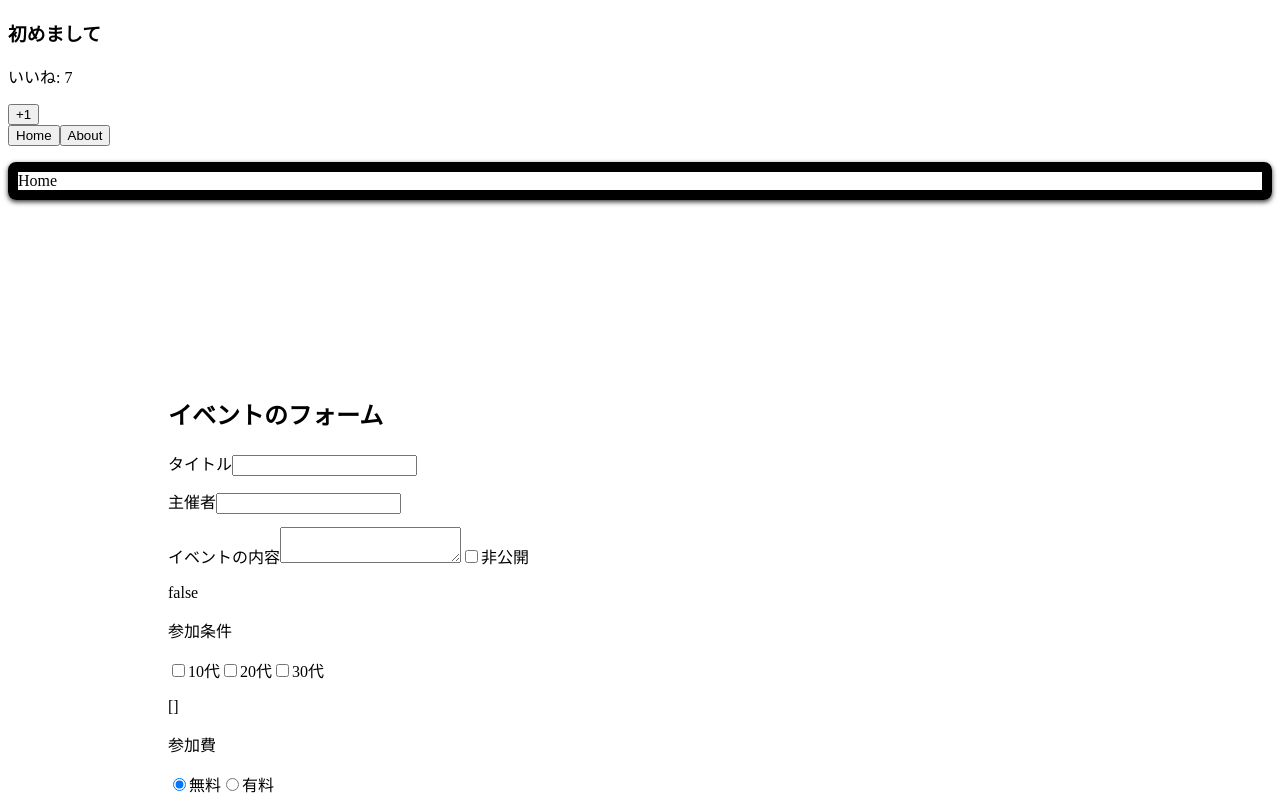
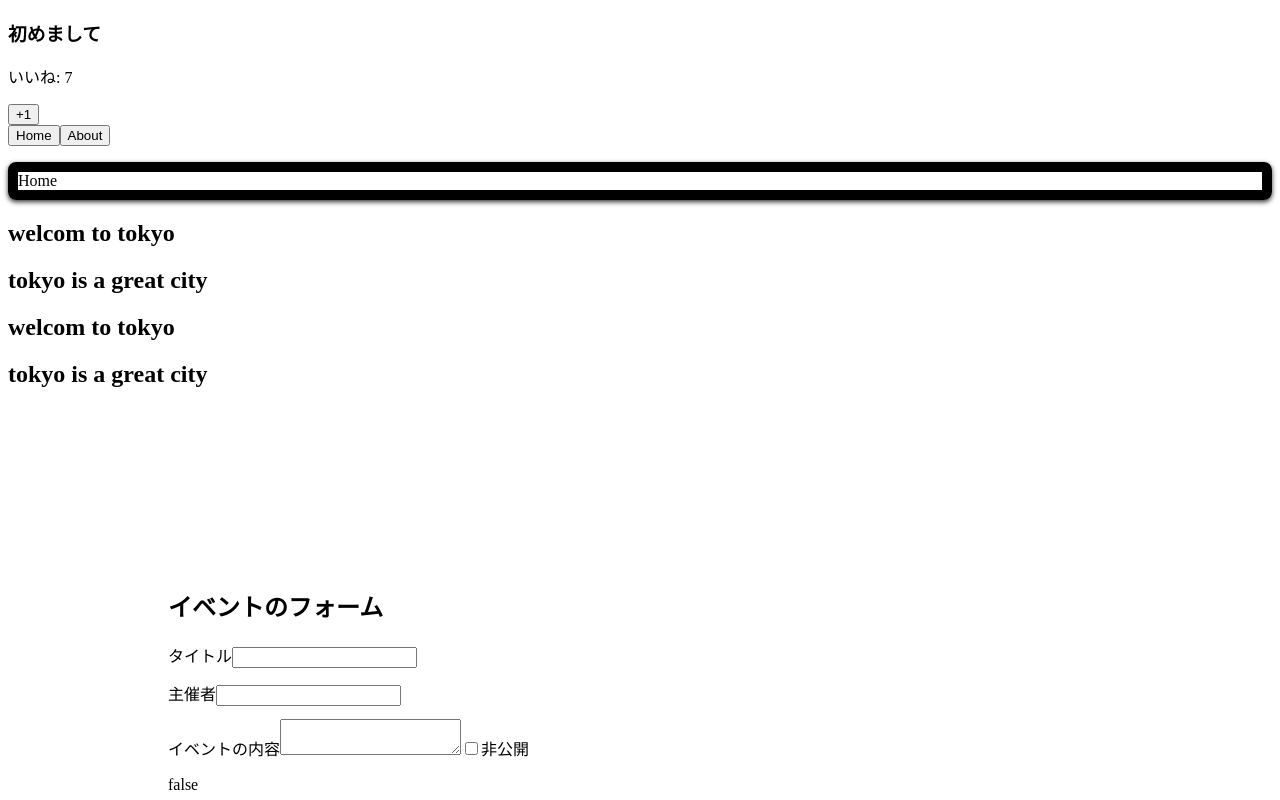
Before and after one commit to asaknkn/vue-study, a Vue app: page / in a window 1280 px wide. Shown: the top 800 px of the page. Built offline with nearby package versions, Linux system fonts and the light colour scheme.

Commit message:
filter and mixin

```diff
--- /dev/null
+++ b/src/components/CountNumber.vue
@@ -0,0 +1,30 @@
+<template>
+  <div>
+    <h2>{{title | upperCase | lowerCase}}</h2>
+    <h2>{{subTitle | lowerCase}}</h2>
+  </div>
+</template>
+
+<script>
+  import { tokyoNumber } from "@/tokyoNumber"
+
+  export default {
+    mixins: [tokyoNumber],
+    created() {
+      console.log("created countNumber after Mixin")
+    },
+    /*
+    data() {
+      return {
+        title: "Welcom to Tokyo",
+        subTitle: "Tokyo is a great city"
+      }
+    },
+    filters: { //再描画されるたびに実行される。
+      lowerCase(value) {
+        return value.toLowerCase()
+      }
+    },
+    */
+  }
+</script>
--- a/src/components/Home.vue
+++ b/src/components/Home.vue
@@ -1,9 +1,42 @@
 <template>
-  <p v-border:solid.round.shadow="{width: '10px', color: 'black'}">Home</p>
+  <div>
+    <p v-border:solid.round.shadow="{width: '10px', color: 'black'}">Home</p>
+    <h2>{{title | upperCase | lowerCase}}</h2>
+    <h2>{{subTitle | lowerCase}}</h2>
+    <CountNumber></CountNumber>
+  </div>
 </template>
 
 <script>
+  import CountNumber from "./CountNumber.vue"
+  import { tokyoNumber } from "@/tokyoNumber"
+
+
   export default {
+    mixins: [tokyoNumber],
+    data() {
+      return {
+        tmpData: "hello",
+
+      }
+    },
+    components: {
+      CountNumber
+    },
+    /*
+    filters: { //再描画されるたびに実行される。
+      lowerCase(value) {
+        return value.toLowerCase()
+      }
+    },
+    */
+    /* computed 毎に filter するのは手間
+    computed: {
+      upperCaseTitle() {
+        return this.title.toUpperCase()
+      }
+    },
+    */
     directives: {
       border(el, binding) {
         el.style.borderWidth = binding.value.width
--- a/src/main.js
+++ b/src/main.js
@@ -4,20 +4,14 @@ import LikeNumber from "./components/LikeNumber"
 
 Vue.config.productionTip = false
 Vue.component("LikeNumber", LikeNumber)
-//グローバルのカスタマーディレクティブ
-/*
-Vue.directive("border", function(el, binding) { //bind, updated に適用される
-  el.style.borderWidth = binding.value.width
-  el.style.borderColor = binding.value.color
-  el.style.borderStyle = binding.arg
-  if (binding.modifiers.round) {
-    el.style.borderRadius = "0.5rem"
-  }
-  if (binding.modifiers.shadow) {
-    el.style.boxShadow = "0 2px 5px rgba(0,0,0,0.8)"
+Vue.filter("upperCase", function(value) {
+  return value.toUpperCase()
+})
+Vue.mixin({
+  created() {
+    console.log("global mixin")
   }
 })
-*/
 
 new Vue({
   render: h => h(App), //コンポーネントのオブジェクトが App
--- /dev/null
+++ b/src/tokyoNumber.js
@@ -0,0 +1,16 @@
+export const tokyoNumber =  {
+  data() {
+    return {
+      title: "Welcom to Tokyo",
+      subTitle: "Tokyo is a great city"
+    }
+  },
+  filters: { //再描画されるたびに実行される。
+    lowerCase(value) {
+      return value.toLowerCase()
+    }
+  },
+  created() {
+    console.log("created Mixin")
+  },
+}
```
